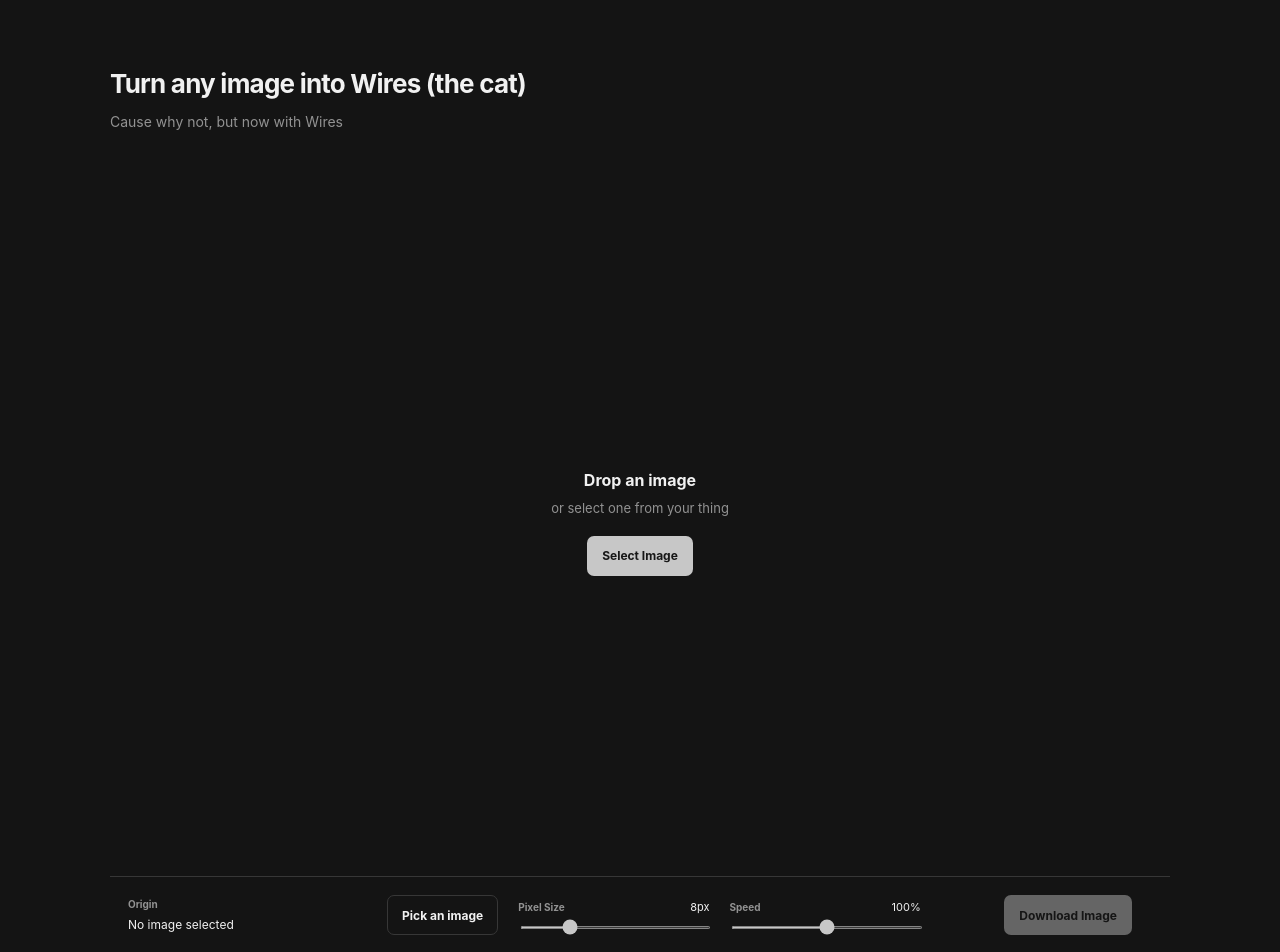
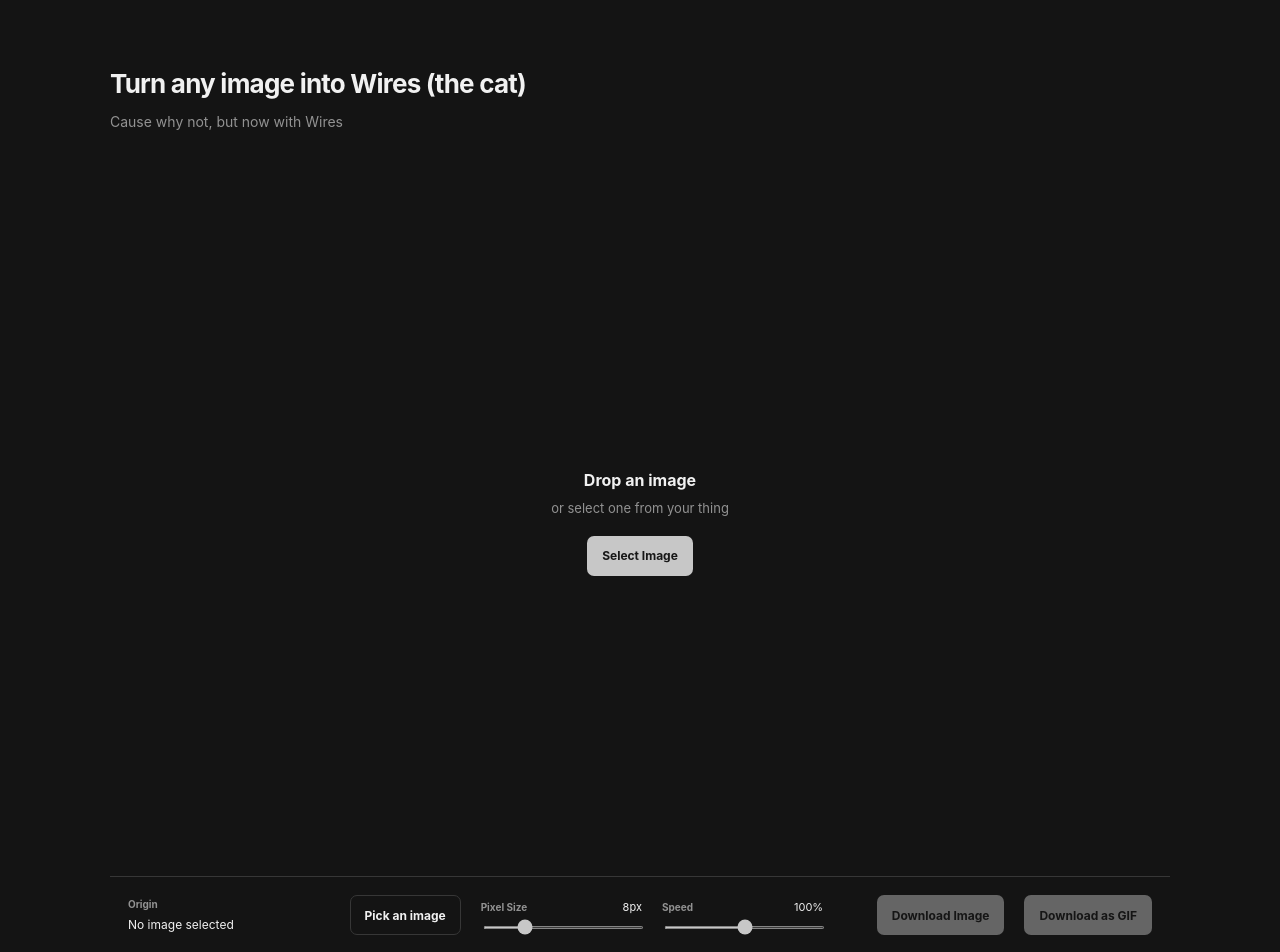
Before and after one commit to zt3xdv/wires, a Preact app: page / in a window 1280 px wide. Shown: the top 952 px of the page. Built offline with nearby package versions, Linux system fonts and the light colour scheme; the HTML template or start-up script is replaced by a standard one.

Commit message:
feat: download as gif

```diff
--- a/package.json
+++ b/package.json
@@ -18,6 +18,7 @@
     "dev": "rollup -c -w"
   },
   "dependencies": {
+    "gif.js": "^0.2.0",
     "preact": "^11.0.0"
   },
   "devDependencies": {
--- a/rollup.config.ts
+++ b/rollup.config.ts
@@ -5,6 +5,7 @@ import html from "@rollup/plugin-html";
 import postcss from "rollup-plugin-postcss";
 import terser from "@rollup/plugin-terser";
 import swc from "./src/swc.ts";
+import gif from "./src/gif.ts";
 
 export default {
   input: "src/main.tsx",
@@ -21,6 +22,7 @@ export default {
     }),
     commonjs(),
     swc(),
+    gif(),
     postcss({
       extract: "assets/styles.css",
       minimize: process.env.NODE_ENV == "production"
--- a/src/components/ImageWorkbench.tsx
+++ b/src/components/ImageWorkbench.tsx
@@ -2,6 +2,7 @@ import { useEffect, useRef, useState } from "preact/hooks";
 import type { JSX } from "preact";
 import wiresSrc from "../assets/wires.jpg";
 import useWireRenderer from "../hooks/useWireRenderer.ts";
+import GIF from "gif.js";
 
 export default function ImageWorkbench() {
   const canvasRef = useRef<HTMLCanvasElement | null>(null);
@@ -11,8 +12,9 @@ export default function ImageWorkbench() {
   const [pixelSize, setPixelSize] = useState(8);
   const [movement, setMovement] = useState(1);
   const [error, setError] = useState("");
+  const [isGifLoading, setIsGifLoading] = useState(false);
 
-  useWireRenderer(canvasRef, {
+  const renderFrame = useWireRenderer(canvasRef, {
     sourceUrl: imageUrl,
     guideUrl: wiresSrc,
     pixelSize,
@@ -54,6 +56,69 @@ export default function ImageWorkbench() {
     link.download = "wiresed-image.png";
     link.href = canvas.toDataURL("image/png");
     link.click();
+  }
+
+  async function downloadGif() {
+    const canvas = canvasRef.current;
+    if (!canvas || !imageUrl || isGifLoading) return;
+
+    setIsGifLoading(true);
+    setError("");
+
+    try {
+      const source = await loadImageForGif(imageUrl);
+      const originalCanvas = document.createElement("canvas");
+      originalCanvas.width = canvas.width;
+      originalCanvas.height = canvas.height;
+
+      const originalContext = originalCanvas.getContext("2d");
+      if (!originalContext) throw new Error("Could not create GIF canvas");
+
+      drawImageCover(originalContext, source, originalCanvas.width, originalCanvas.height);
+
+      const gif = new GIF({
+        workers: 2,
+        quality: 10,
+        repeat: 0,
+        width: canvas.width,
+        height: canvas.height,
+        workerScript: "/gif.worker.js",
+      });
+
+      const frameDelay = 100;
+      const holdFrames = 20;
+      const animationDuration = Math.max(300, 1300 / Math.max(0.25, movement));
+      const animationFrames = Math.max(2, Math.ceil(animationDuration / frameDelay));
+
+      for (let index = 0; index < holdFrames; index++) {
+        gif.addFrame(originalCanvas, { delay: frameDelay, copy: true });
+      }
+
+      for (let index = 0; index < animationFrames; index++) {
+        renderFrame(index / (animationFrames - 1));
+        gif.addFrame(canvas, { delay: frameDelay, copy: true });
+      }
+
+      for (let index = 0; index < holdFrames; index++) {
+        renderFrame(1);
+        gif.addFrame(canvas, { delay: frameDelay, copy: true });
+      }
+
+      gif.on("finished", (blob: Blob) => {
+        const url = URL.createObjectURL(blob);
+        const link = document.createElement("a");
+        link.download = "wiresed-animation.gif";
+        link.href = url;
+        link.click();
+        URL.revokeObjectURL(url);
+        setIsGifLoading(false);
+      });
+
+      gif.render();
+    } catch (error) {
+      setError(error instanceof Error ? error.message : "Could not create GIF");
+      setIsGifLoading(false);
+    }
   }
 
   return (
@@ -129,9 +194,35 @@ export default function ImageWorkbench() {
         >
           Download Image
         </button>
+        <button
+          className="button button--light download-button"
+          onClick={downloadGif}
+          disabled={!imageUrl || isGifLoading}
+        >
+          {isGifLoading ? "Creating GIF..." : "Download as GIF"}
+        </button>
       </div>
 
       {error && <p className="error-message">{error}</p>}
     </section>
   );
 }
+
+function loadImageForGif(url: string): Promise<HTMLImageElement> {
+  return new Promise((resolve, reject) => {
+    const image = new Image();
+    image.onload = () => resolve(image);
+    image.onerror = () => reject(new Error("Could not load image for GIF"));
+    image.src = url;
+  });
+}
+
+function drawImageCover(context: CanvasRenderingContext2D, image: HTMLImageElement, width: number, height: number) {
+  const scale = Math.max(width / image.naturalWidth, height / image.naturalHeight);
+  const cropWidth = width / scale;
+  const cropHeight = height / scale;
+  const cropX = (image.naturalWidth - cropWidth) / 2;
+  const cropY = (image.naturalHeight - cropHeight) / 2;
+
+  context.drawImage(image, cropX, cropY, cropWidth, cropHeight, 0, 0, width, height);
+}
--- /dev/null
+++ b/src/gif.ts
@@ -0,0 +1,18 @@
+import { readFile } from "fs/promises";
+import { resolve } from "path";
+import type { Plugin } from "rollup";
+
+export default function copyGifWorker(): Plugin {
+  return {
+    name: "gif",
+    async buildStart() {
+      const worker = await readFile(resolve(process.cwd(), "node_modules/gif.js/dist/gif.worker.js"));
+
+      this.emitFile({
+        type: "asset",
+        fileName: "gif.worker.js",
+        source: worker,
+      });
+    },
+  };
+}
--- a/src/hooks/useWireRenderer.ts
+++ b/src/hooks/useWireRenderer.ts
@@ -59,6 +59,10 @@ export default function useWireRenderer(canvasRef: CanvasRef, { sourceUrl, guide
       cancelled = true;
     };
   }, [sourceUrl, guideUrl, pixelSize, strength, movement]);
+
+  return (progress: number) => {
+    rendererRef.current?.renderFrame(progress);
+  };
 }
 
 function loadImage(url: string): Promise<HTMLImageElement> {
--- a/src/lib/WebGLPixelRenderer.ts
+++ b/src/lib/WebGLPixelRenderer.ts
@@ -53,6 +53,7 @@ export default class WebGLPixelRenderer {
   private readonly startLocation: number;
   private readonly endLocation: number;
   private readonly colorLocation: number;
+  private frameRenderer: ((progress: number) => void) | null = null;
   private readonly progressLocation: WebGLUniformLocation | null;
   private readonly pointSizeLocation: WebGLUniformLocation | null;
   private frameId = 0;
@@ -150,6 +151,12 @@ export default class WebGLPixelRenderer {
     gl.enable(gl.BLEND);
     gl.blendFunc(gl.SRC_ALPHA, gl.ONE_MINUS_SRC_ALPHA);
 
+    this.frameRenderer = (progress: number) => {
+      gl.clear(gl.COLOR_BUFFER_BIT);
+      gl.uniform1f(this.progressLocation, progress);
+      gl.drawArrays(gl.POINTS, 0, count);
+    };
+
     const startTime = performance.now();
     const duration = Math.max(300, 1300 / Math.max(0.25, settings.movement));
 
@@ -166,6 +173,11 @@ export default class WebGLPixelRenderer {
     };
 
     this.frameId = requestAnimationFrame(animate);
+  }
+
+  renderFrame(progress: number) {
+    cancelAnimationFrame(this.frameId);
+    this.frameRenderer?.(progress);
   }
 
   destroy() {
--- /dev/null
+++ b/src/types/gif.js.d.ts
@@ -0,0 +1,4 @@
+declare module "gif.js" {
+  const GIF: any;
+  export default GIF;
+}
```
